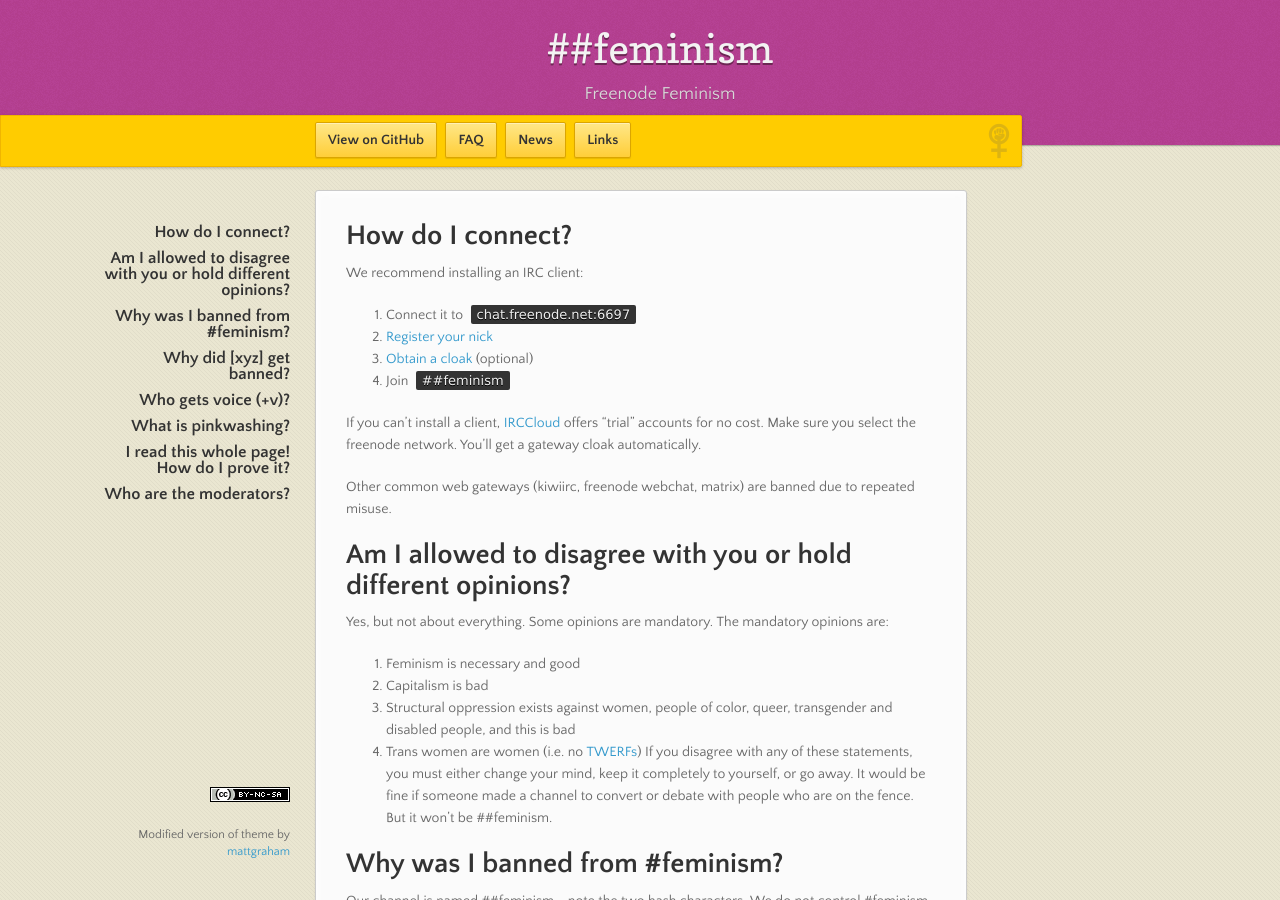
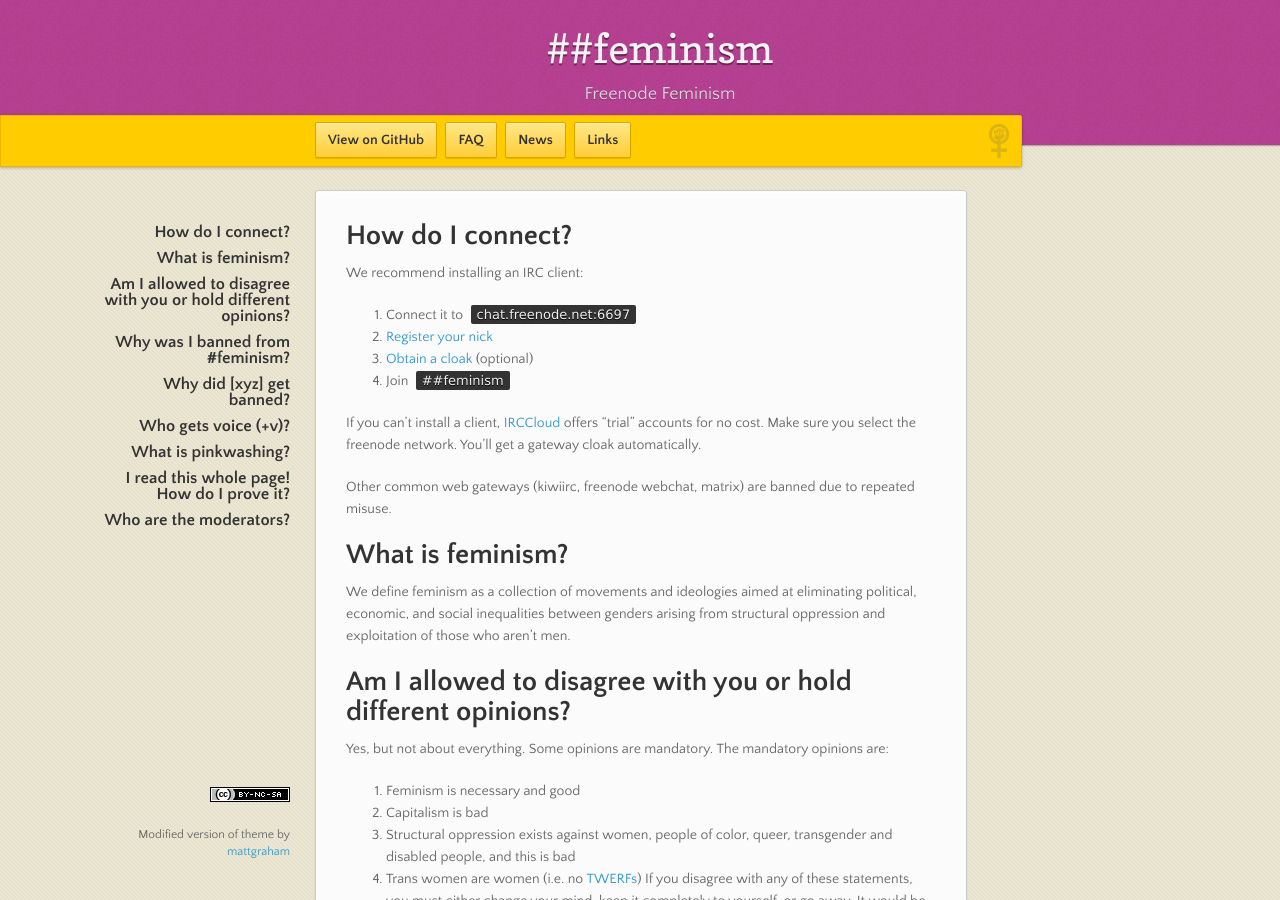
Before and after one commit to feminism-chat/feminism-chat.github.io, a Jekyll site: the page built from faq.md, in a window 1280 px wide and 900 px high. Built offline with Jekyll 4.4.1, drawn with Linux system fonts in a browser that asks for light colours; nearby versions of some CDN libraries.

Commit message:
move to FAQ: what is feminism

```diff
--- a/faq.md
+++ b/faq.md
@@ -15,6 +15,10 @@ We recommend installing an IRC client:
 If you can't install a client, [IRCCloud](https://irccloud.com) offers "trial" accounts for no cost. Make sure you select the freenode network. You'll get a gateway cloak automatically.
 
 Other common web gateways (kiwiirc, freenode webchat, matrix) are banned due to repeated misuse.
+
+# What is feminism?
+
+We define feminism as a collection of movements and ideologies aimed at eliminating political, economic, and social inequalities between genders arising from structural oppression and exploitation of those who aren't men.
 
 # Am I allowed to disagree with you or hold different opinions?
 
```
Also changed, not shown: index.md (+0 -2 lines).
